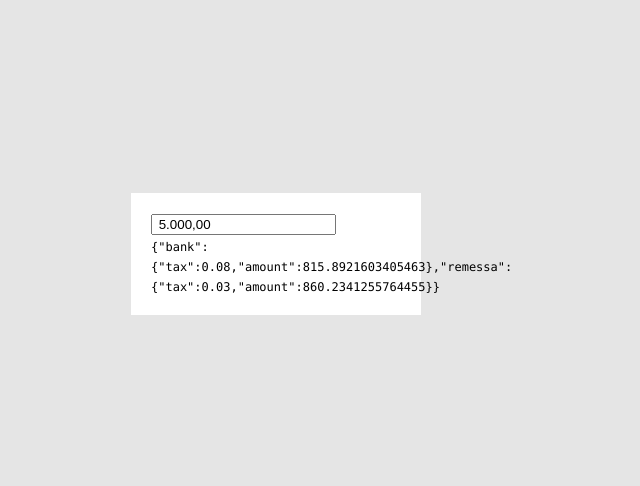
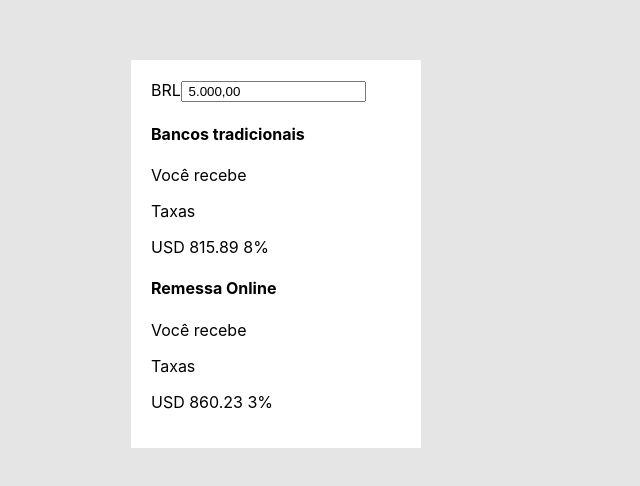
Before and after one commit to jhonylucas74/code-do-jo, a React (Create React App) app: page / in a window 1280 px wide. Shown: the part 146-632 px from the top of the page, without its empty margins (364-1004 px from the left). Built offline with nearby package versions, Linux system fonts and the light colour scheme.

Commit message:
Components done, still got to do style

```diff
--- a/src/App.js
+++ b/src/App.js
@@ -2,9 +2,13 @@
 import ComparePricing from './components/comparePricing/ComparePricing';
 
 function App() {
+  const isoCode = {
+    sender: 'BRL',
+    receiver: 'USD',
+  }
   return (
     <div className="App">
-      <ComparePricing />
+      <ComparePricing sender={isoCode.sender} receiver={isoCode.receiver} />
     </div>
   );
 }
--- a/src/components/comparePricing/ComparePricing.js
+++ b/src/components/comparePricing/ComparePricing.js
@@ -1,26 +1,27 @@
 import { useState, useEffect } from 'react'
 import PrincingService from '../../services/PricingService'
 import CurrencyInput from '../currencyInput/CurrencyInput'
+import CompareTax from '../comparetax/CompareTax'
 import './ComparePricing.css'
 
 const pricing = new PrincingService()
 
-const ComparePricing = () => {
+const ComparePricing = ({sender, receiver}) => {
 	const [amount, setAmount] =	useState(5000)
-  const [simulation, setSimulation] = useState('')
+  const [simulation, setSimulation] = useState({"bank": {}, "remessa": {}})
 
 	useEffect(() => {
     pricing.simulate(amount).then(res => {
-      setSimulation(JSON.stringify(res))
+      setSimulation((res))
     })
 	}, [amount])
 
   return (
     <div className="compare-pricing">
+      <span>{sender}</span>
       <CurrencyInput value={amount} onChange={setAmount} />
-      <div>
-        <code>{simulation}</code>
-      </div>
+      <CompareTax title="Bancos tradicionais" receiver={receiver} amount={simulation.bank.amount} tax={simulation.bank.tax}/>
+      <CompareTax title="Remessa Online" receiver={receiver} amount={simulation.remessa.amount} tax={simulation.remessa.tax}/>
     </div>
   )
 }
--- /dev/null
+++ b/src/components/comparetax/CompareTax.js
@@ -0,0 +1,16 @@
+import React from 'react'
+
+export default function CompareTax({title, receiver, amount, tax}) {
+  return (
+    <div>
+      <h4>{title}</h4>
+      <div>
+        <p>Você recebe</p>
+        <p>Taxas</p>
+      </div>
+      <div>
+        <p>{receiver} {amount?.toFixed(2)} {`${parseInt(tax * 100)}%`}</p>
+      </div>
+    </div>
+  )
+}
```
